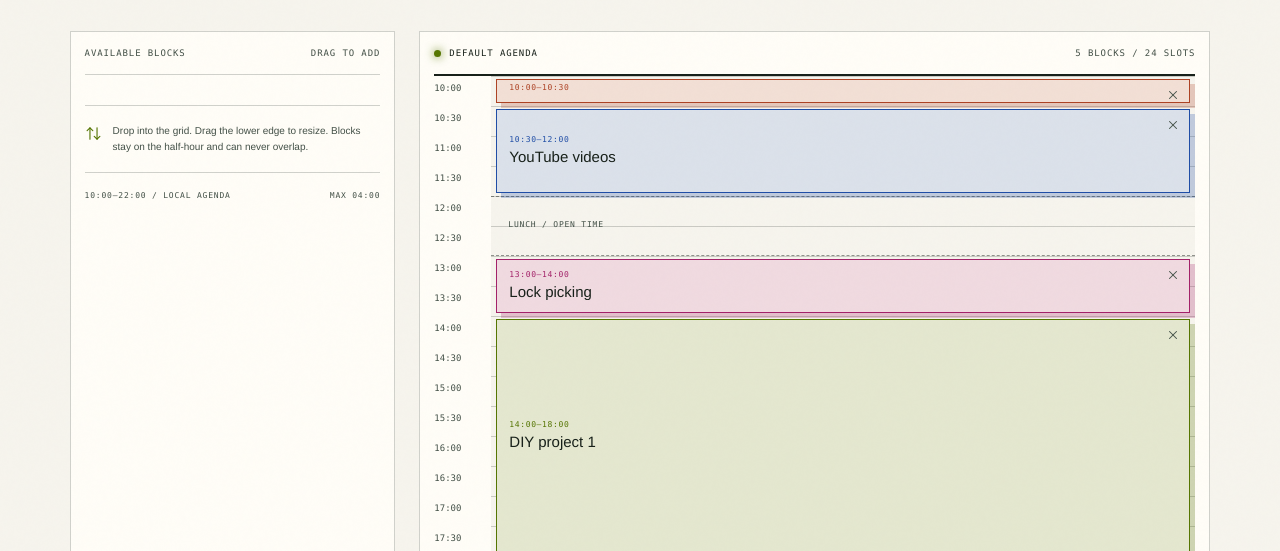
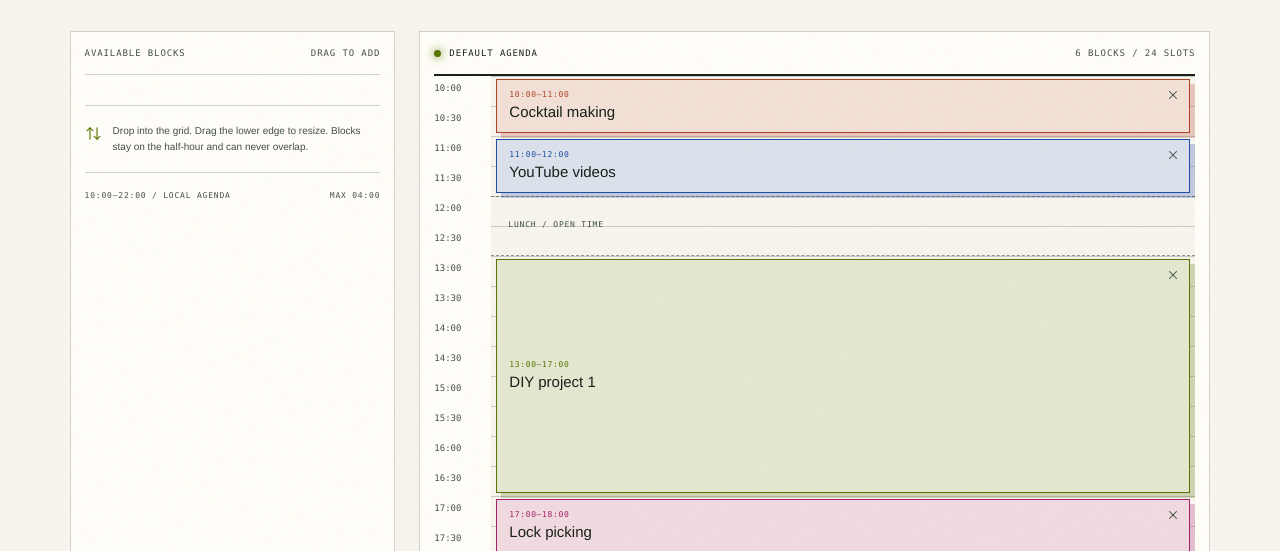
Before and after one commit to atlesque/mini-ccc, an Astro site: page /schedule in a window 1280 px wide. Shown: the part 249-800 px from the top of the page. Built offline with nearby package versions, Linux system fonts and the light colour scheme; Astro itself is replaced by a stand-in of ours.

Commit message:
feat: add dinner to default agenda

```diff
--- a/src/pages/schedule.astro
+++ b/src/pages/schedule.astro
@@ -9,14 +9,16 @@ const palette = [
   { id: 'lockpicking', label: 'Lock picking', short: 'LOCK PICKING', accent: 'pink' },
   { id: 'diy-one', label: 'DIY project 1', short: 'DIY 01', accent: 'lime' },
   { id: 'diy-two', label: 'DIY project 2', short: 'DIY 02', accent: 'lime' },
+  { id: 'dinner', label: 'Dinner', short: 'DINNER', accent: 'orange' },
 ];
 
 const defaultBlocks = [
-  { ...palette[0], start: 0, duration: 1 },
-  { ...palette[1], start: 1, duration: 3 },
-  { ...palette[2], start: 6, duration: 2 },
-  { ...palette[3], start: 8, duration: 8 },
-  { ...palette[4], start: 16, duration: 8 },
+  { ...palette[0], start: 0, duration: 2 },
+  { ...palette[1], start: 2, duration: 2 },
+  { ...palette[3], start: 6, duration: 8 },
+  { ...palette[2], start: 14, duration: 2 },
+  { ...palette[5], start: 16, duration: 2 },
+  { ...palette[4], start: 18, duration: 6 },
 ];
 
 const times = Array.from({ length: 25 }, (_, index) => {
@@ -42,7 +44,7 @@ const times = Array.from({ length: 25 }, (_, index) => {
             <div class="schedule-palette__foot"><span>10:00—22:00 / LOCAL AGENDA</span><span>MAX 04:00</span></div>
           </aside>
           <section class="schedule-editor" aria-label="Editable schedule">
-            <div class="schedule-editor__topline"><div><span class="schedule-status-dot"></span><span data-schedule-status>DEFAULT AGENDA</span></div><span>5 BLOCKS / 24 SLOTS</span></div>
+            <div class="schedule-editor__topline"><div><span class="schedule-status-dot"></span><span data-schedule-status>DEFAULT AGENDA</span></div><span>6 BLOCKS / 24 SLOTS</span></div>
             <div class="schedule-calendar">
               <div class="schedule-times" aria-hidden="true">{times.slice(0, -1).map((time, index) => <span style={`--time-row: ${index + 1}`}>{time}</span>)}</div>
               <div class="schedule-grid" data-schedule-grid data-slot-count="24" style="--slot-count: 24">
```
Also changed, not shown: docs/adr/0001-local-agenda-block-model.md (+1 -1 lines), src/styles/global.css (+1 -1 lines).
